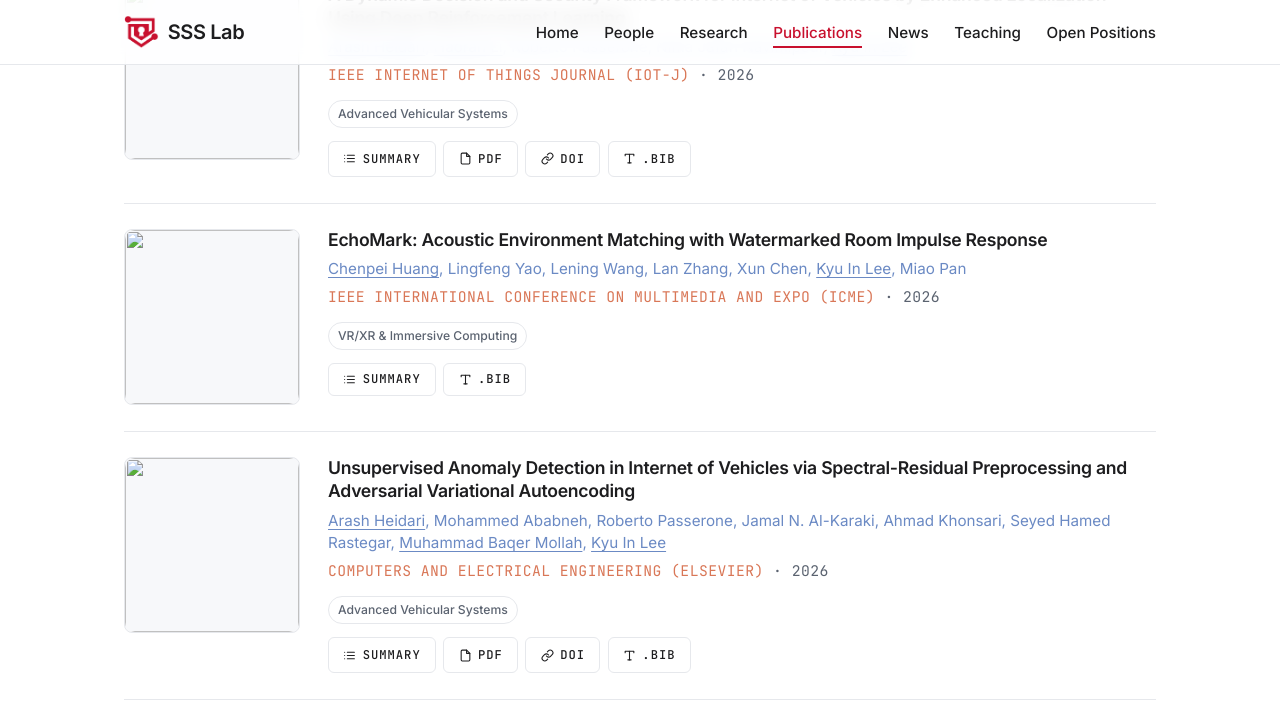
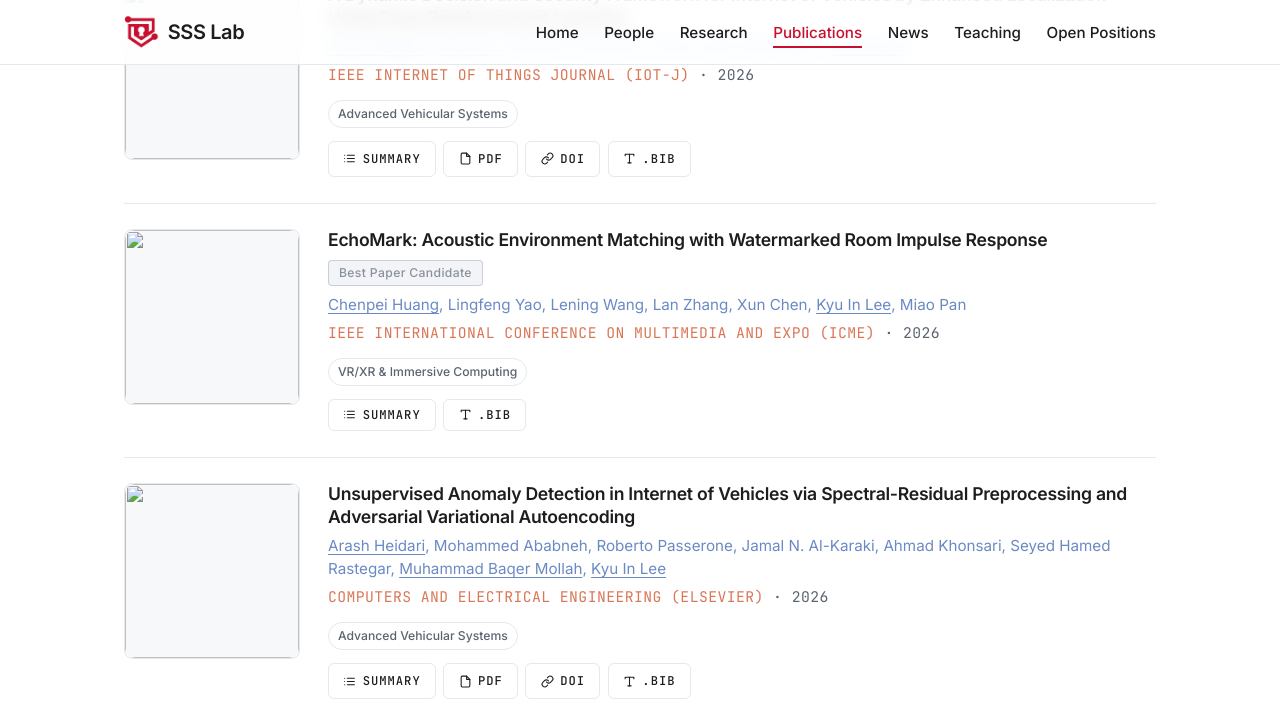
Before and after one commit to UH-SSS-Lab/uhssslab, a Jekyll site: the page built from publications.html, in a window 1280 px wide and 1400 px high, scrolled down 630 px, cut to the strip 0-723 px from the top of the window. Built offline with Jekyll 4.4.1, drawn with Linux system fonts in a browser that asks for light colours.

Commit message:
Mark EchoMark as ICME '26 Best Paper Candidate with subdued badge style
Co-Authored-By: Claude Fable 5 <noreply@anthropic.com>
Claude-Session: https://claude.ai/code/session_018yuaszdPdnfdsVAdA71LPN

```diff
--- a/_data/publications.yml
+++ b/_data/publications.yml
@@ -62,6 +62,7 @@
   venue: IEEE International Conference on Multimedia and Expo (ICME)
   year: 2026
   themes: [vr-xr]
+  award_note: "Best Paper Candidate"
   figure: ""
   pdf: ""
   doi: ""
--- a/assets/css/main.scss
+++ b/assets/css/main.scss
@@ -1144,6 +1144,13 @@ blockquote {
   line-height: 1;
   color: #EAB308;
 }
+/* Subdued variant for honorable mentions / candidates (no star, neutral tone) */
+.pub-award--muted {
+  background: rgba(148, 163, 184, 0.12);
+  border-color: rgba(148, 163, 184, 0.45);
+  color: #8A919E;
+  font-weight: 500;
+}
 
 /* Theme tags on each publication — link back to the research page */
 .pub-themes {
--- a/publications.html
+++ b/publications.html
@@ -41,7 +41,7 @@ subtitle: "Newest first. Filter by research theme. Lab members appear <u>underli
           </div>
           <div class="pub-body">
             <p class="pub-title">{{ pub.title }}</p>
-            {% if pub.award %}<p class="pub-award-row"><span class="pub-award"><span class="pub-award-star">★</span> {{ pub.award }}</span></p>{% endif %}
+            {% if pub.award %}<p class="pub-award-row"><span class="pub-award"><span class="pub-award-star">★</span> {{ pub.award }}</span></p>{% elsif pub.award_note %}<p class="pub-award-row"><span class="pub-award pub-award--muted">{{ pub.award_note }}</span></p>{% endif %}
             <p class="pub-authors">{{ pub.authors }}</p>
             <p class="pub-venue"><span class="pub-venue-name">{{ pub.venue }}</span> · {{ pub.year }}</p>
             {% if pub.themes %}
```
